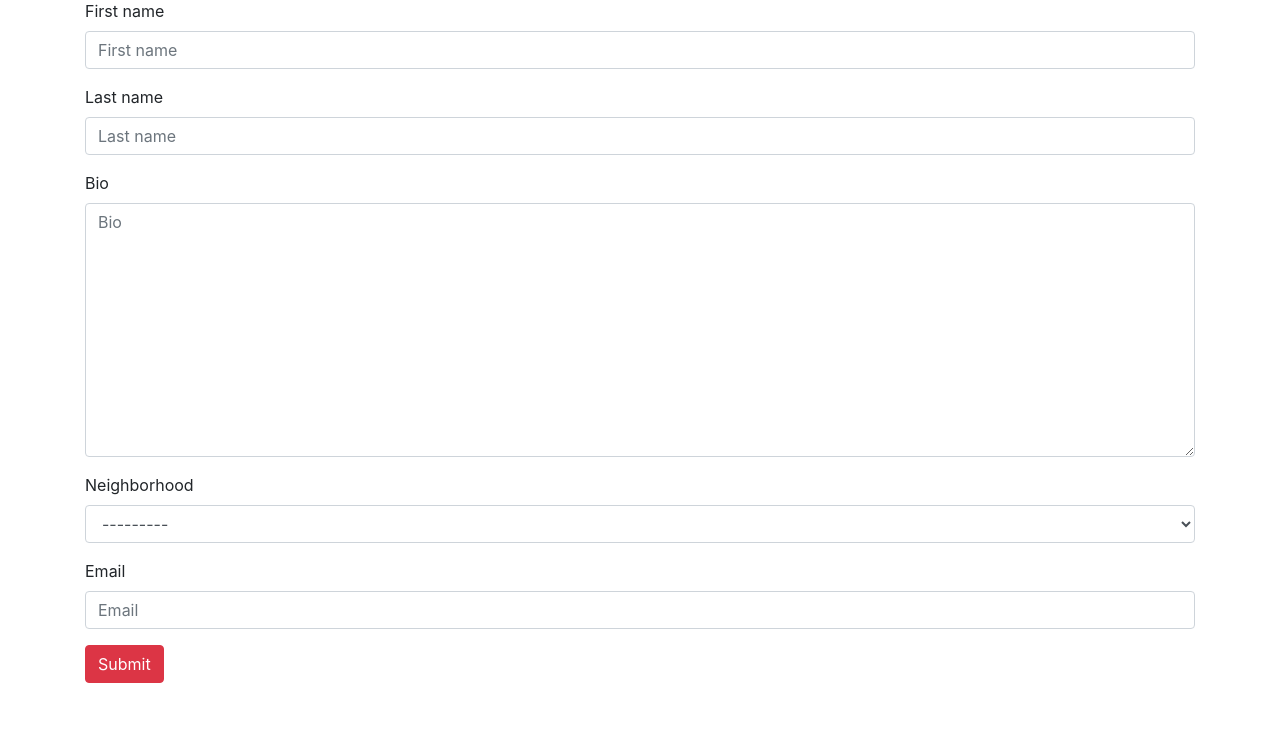
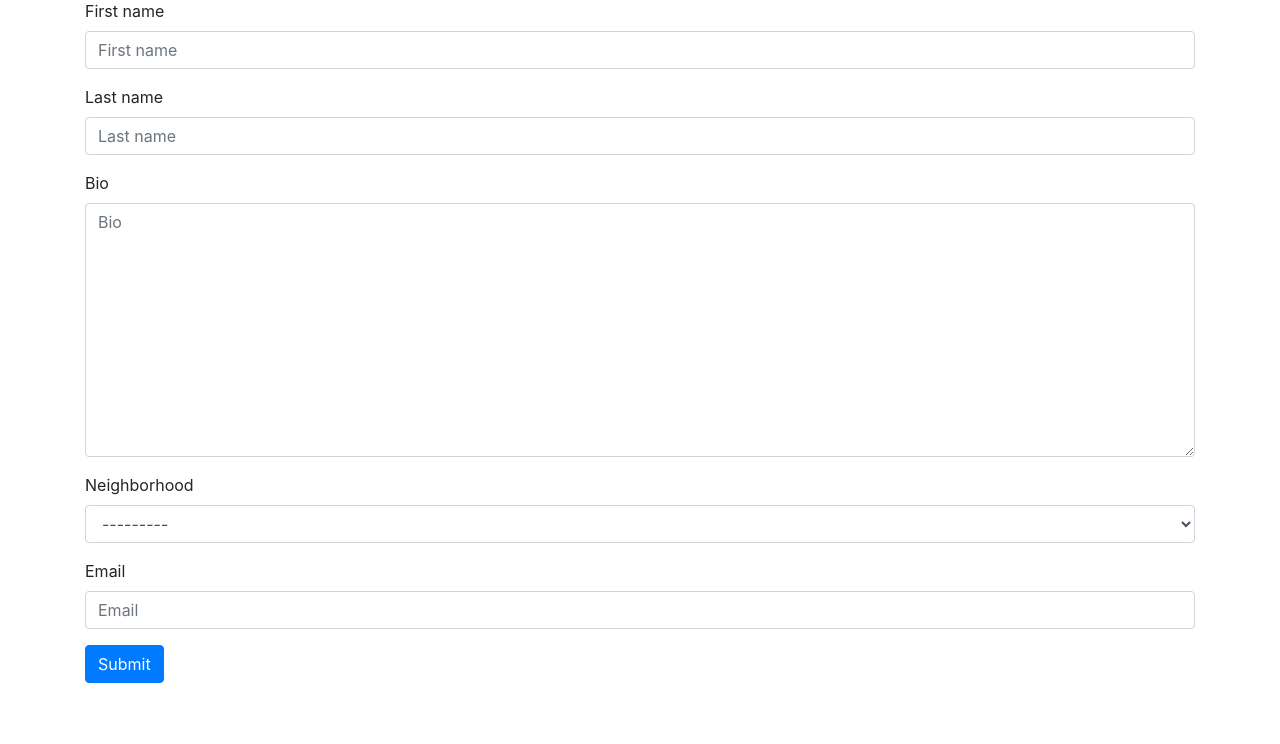
Before and after one commit to Tee-Mureithi/neighbourhood_app, a Django app: page /edit_profile/ in a window 1280 px wide. Shown: the part 25-769 px from the top of the page. Run offline with Django 3.2, Linux system fonts and the light colour scheme; a user stored in the database is signed in; data that the repository does not hold is empty; some libraries are stand-ins or nearby versions.

Commit message:
adds profile

```diff
--- a/hood/templates/edit_profile.html
+++ b/hood/templates/edit_profile.html
@@ -18,10 +18,10 @@
 -
 <body>
     <div class="container">
-        <form action='.' method='post'>
+        <form action='.' method="pos"'>
             {% csrf_token %}
             {% bootstrap_form form %}
-            <button type='submit' class="btn btn-danger">Submit</button>
+            <button type="submit" class="btn btn-primary">Submit</button>
         </form>
     </div>
    {% block scripts %}
```
